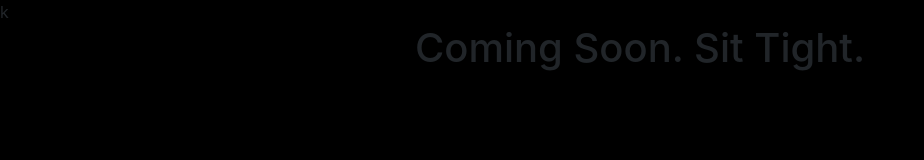
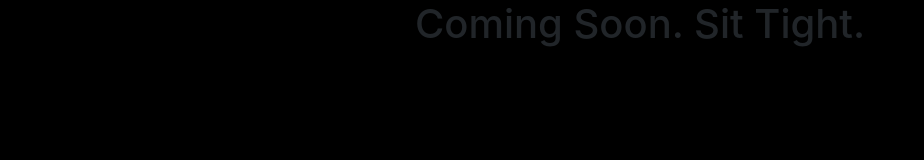
Before and after one commit to tunaalaygut/reincrypt, a plain HTML site: page src/website/index.html in a window 1280 px wide. Shown: the whole page, without its empty margins (0-924 px from the left). Drawn offline with nearby package versions, Linux system fonts and the light colour scheme.

Commit message:
Fix in website

```diff
--- a/src/website/index.html
+++ b/src/website/index.html
@@ -7,7 +7,7 @@
 
     <!-- Bootstrap CSS -->
     <link rel="stylesheet" href="https://cdn.jsdelivr.net/npm/bootstrap@4.3.1/dist/css/bootstrap.min.css" integrity="sha384-ggOyR0iXCbMQv3Xipma34MD+dH/1fQ784/j6cY/iJTQUOhcWr7x9JvoRxT2MZw1T" crossorigin="anonymous">
-    <link rel="stylesheet" href="static/css/main.css">k
+    <link rel="stylesheet" href="static/css/main.css">
     <title>Reincrypt</title>
   </head>
   <body>
```
